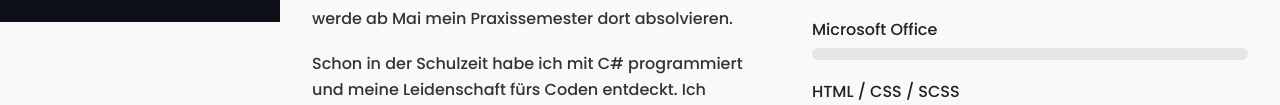
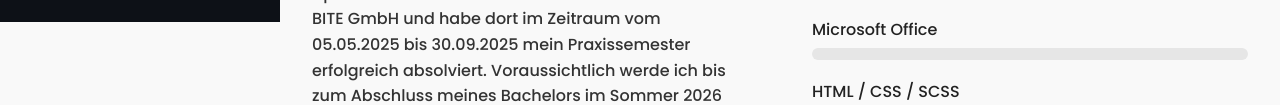
Before and after one commit to Altonbekolli/Portfolio, a plain HTML site: page index.html in a window 1280 px wide. Shown: the part 826-931 px from the top of the page. Drawn offline with nearby package versions, Linux system fonts and the light colour scheme.

Commit message:
fix html p tag

```diff
--- a/index.html
+++ b/index.html
@@ -111,9 +111,9 @@
         <div class="about-text slide-in-left">
           <h2>Über mich</h2>
           <p>
-            Ich bin Alton Bekolli, Informatikstudent an der Technischen Hochschule Ulm mit Fokus auf Mobile Development und Computer Engineering.
-            Seit April 2024 bin ich Werkstudent bei der BITE GmbH und werde ab Mai mein Praxissemester dort absolvieren.
-          </p>
+            Ich bin Alton Bekolli, Informatikstudent an der Technischen Hochschule Ulm mit den Schwerpunkten Mobile Development und Computer Engineering.
+            Seit April 2024 arbeite ich als Werkstudent bei der Firma BITE GmbH und habe dort im Zeitraum vom 05.05.2025 bis 30.09.2025 mein Praxissemester erfolgreich absolviert.
+            Voraussichtlich werde ich bis zum Abschluss meines Bachelors im Sommer 2026 weiterhin bei BITE tätig sein und dabei eigenständig weitere Projekte umsetzen.
           <p>
             Schon in der Schulzeit habe ich mit C# programmiert und meine Leidenschaft fürs Coden entdeckt. Ich entwickle mobile Apps, Webseiten, kleine Systeme und liebe es, Neues zu lernen, egal ob alleine oder im Team.
           </p>
```
